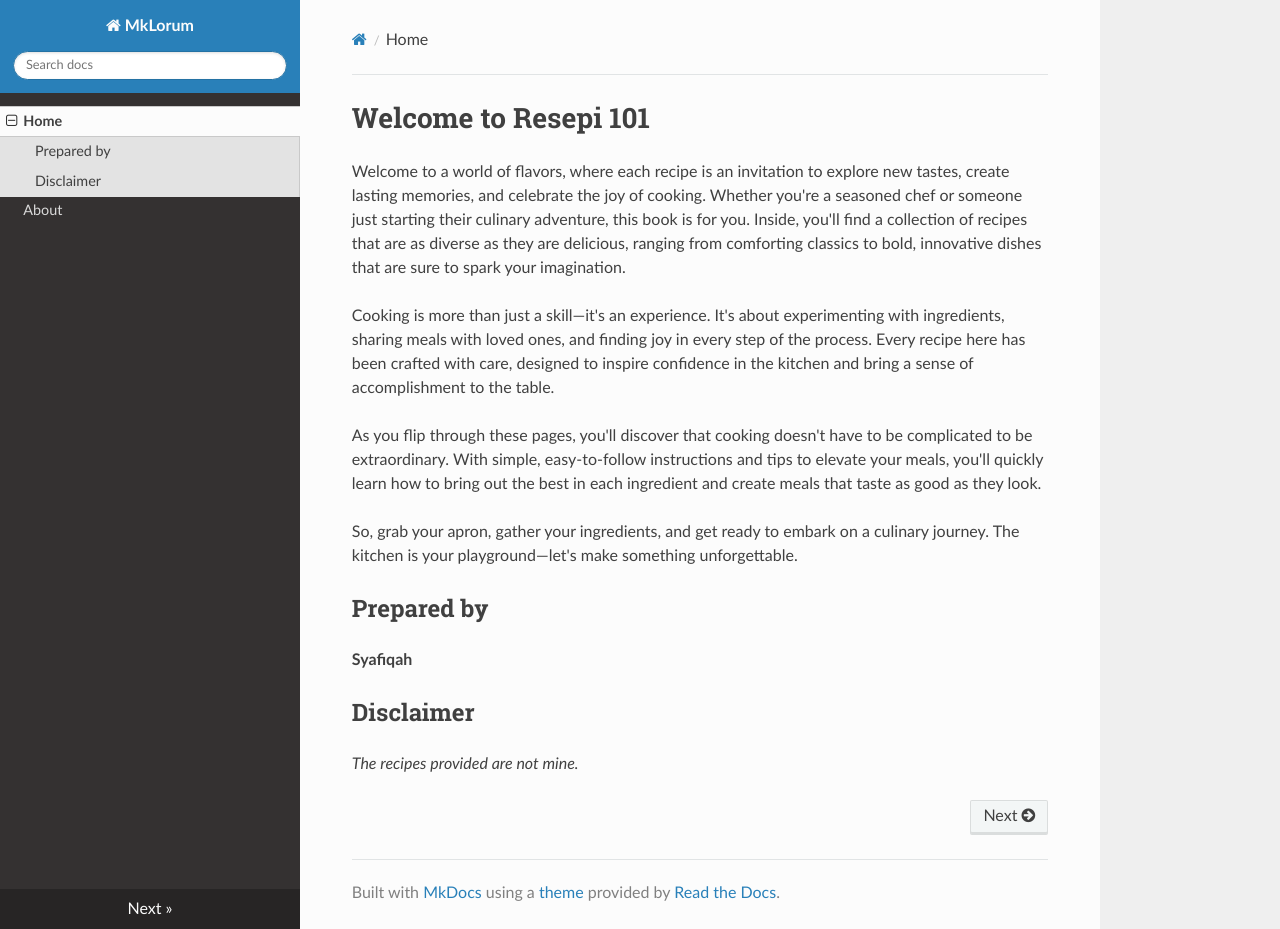
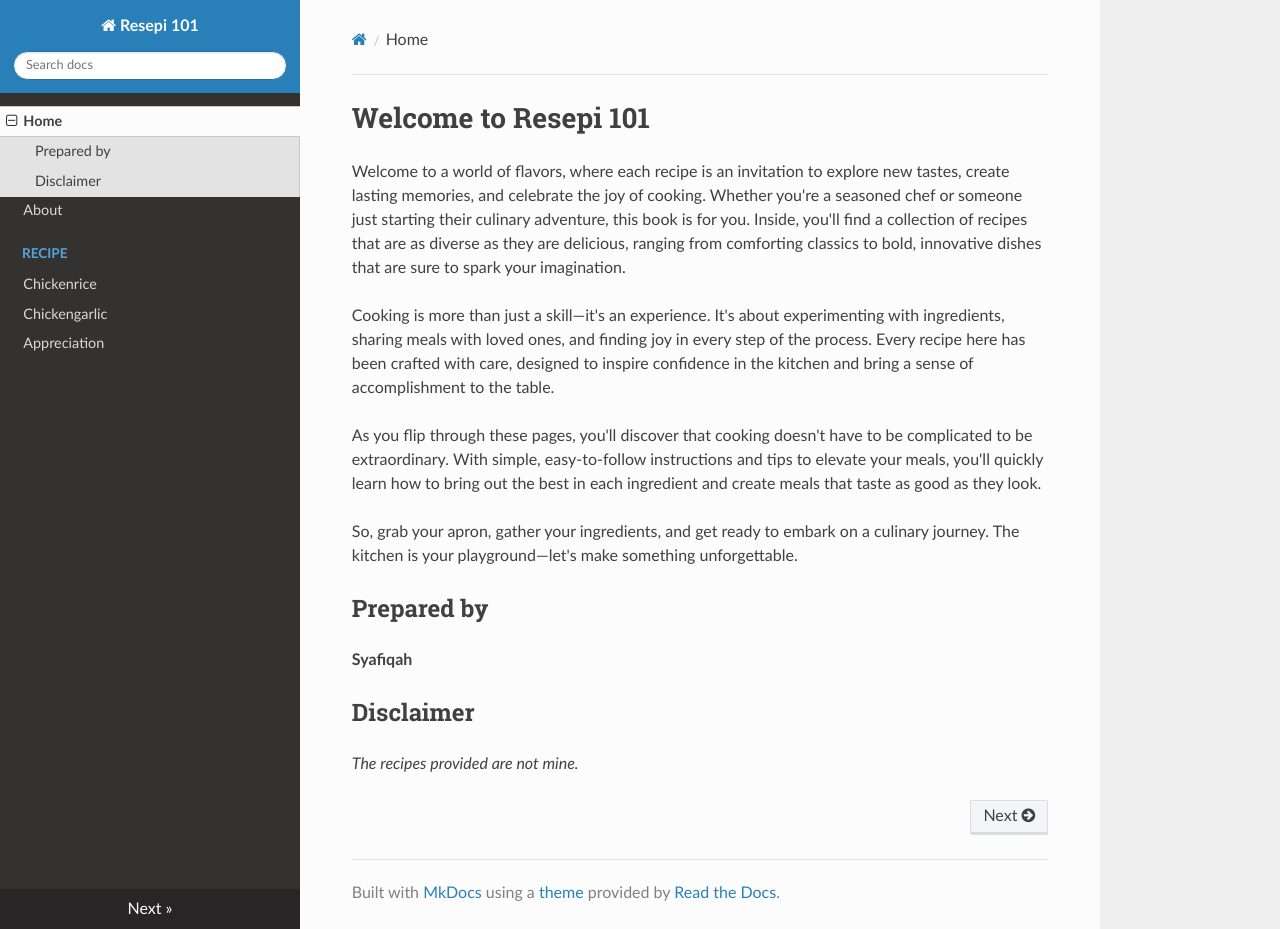
Before and after one commit to hazelgrace22/syroup, an MkDocs documentation site: the page built from docs/index.md, in a window 1280 px wide and 929 px high. Built offline with MkDocs 1.6.1, drawn with Linux system fonts in a browser that asks for light colours; nearby versions of some CDN libraries.

Commit message:
Update mkdocs.yml

```diff
--- a/mkdocs.yml
+++ b/mkdocs.yml
@@ -1,5 +1,9 @@
-site_name: MkLorum
+site_name: Resepi 101
 nav:
     - Home: index.md
     - About: about.md
+    - Recipe:
+        - Chickenrice: 'rec/chickenrice.md'
+        - Chickengarlic: 'rec/chickengar.md'
+    - Appreciation: appr.md
 theme: readthedocs
```
